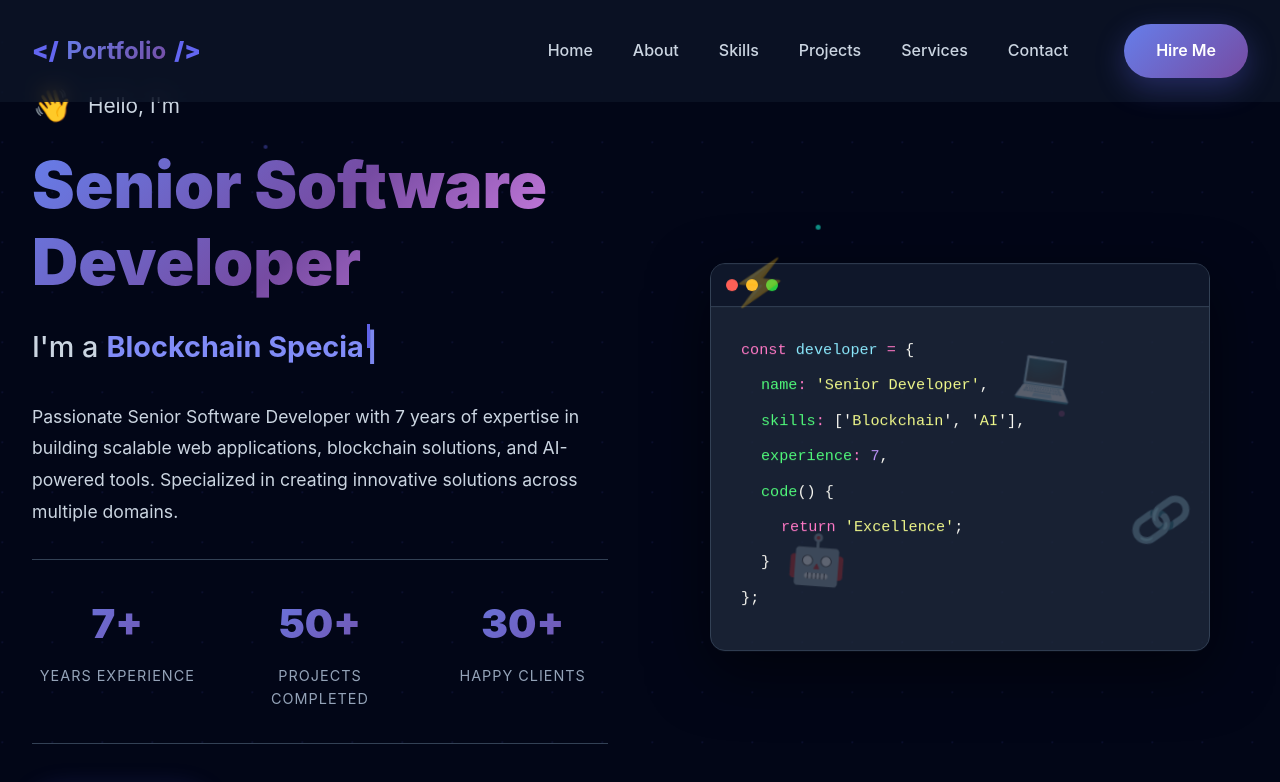
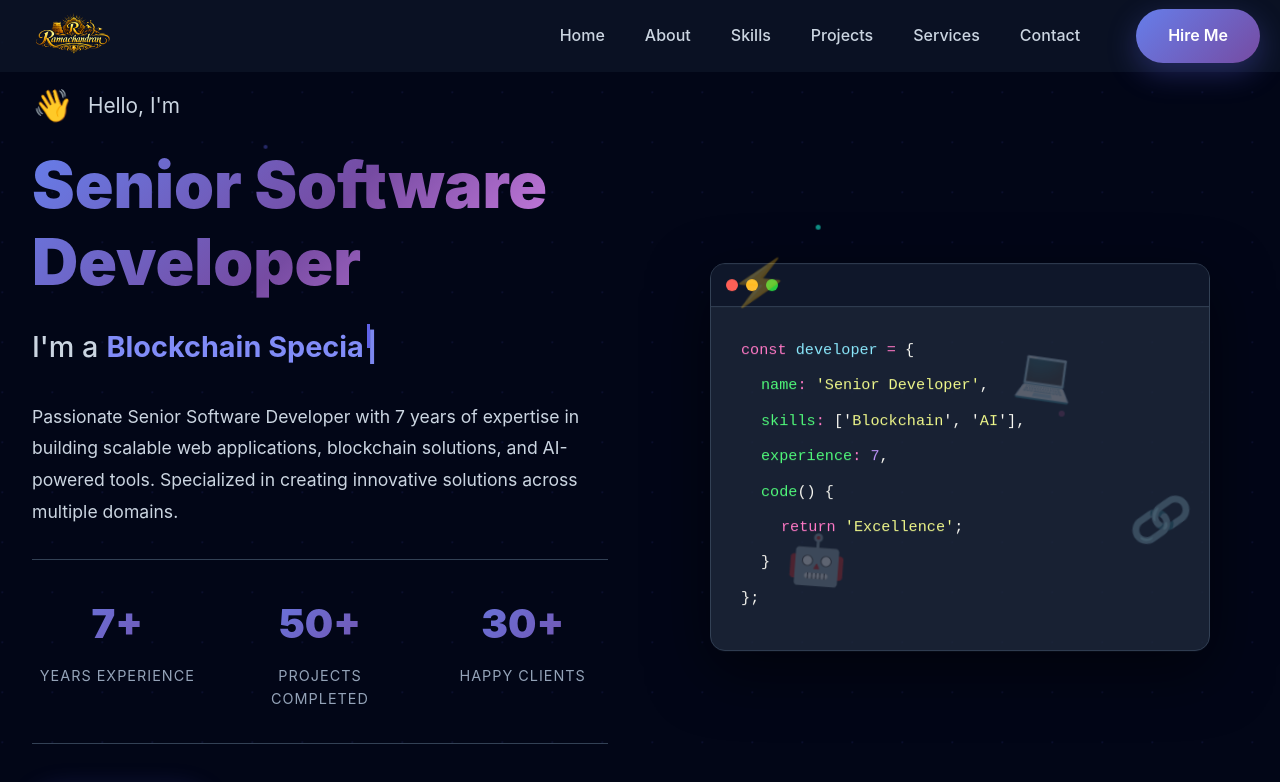
Before and after one commit to Ramachandran-tech-707/portfolio, a Next.js app: page / in a window 1280 px wide. Shown: the top 782 px of the page. Built offline with nearby package versions, Linux system fonts and the light colour scheme.

Commit message:
changed profile logo images

```diff
--- a/src/components/Footer.jsx
+++ b/src/components/Footer.jsx
@@ -1,5 +1,6 @@
 'use client';
 
+import Image from 'next/image';
 import styles from '../styles/Footer.module.css';
 import { personalInfo } from '../data/portfolio-data';
 
@@ -15,11 +16,17 @@ export default function Footer() {
             <div className="container">
                 <div className={styles.footerContent}>
                     <div className={styles.footerSection}>
+
                         <div className={styles.footerBrand}>
-                            <span className={styles.brandIcon}>{'</'}</span>
-                            <span className={styles.brandText}>Portfolio</span>
-                            <span className={styles.brandIcon}>{' />'}</span>
+                            <Image
+                                src="/images/logo.png"
+                                alt="Portfolio Logo"
+                                width={160}
+                                height={45}
+                                className={styles.footerLogo}
+                            />
                         </div>
+
                         <p className={styles.footerDescription}>
                             Building innovative solutions with cutting-edge technology.
                             Specialized in blockchain, AI, and full-stack development.
--- a/src/components/Navigation.jsx
+++ b/src/components/Navigation.jsx
@@ -1,7 +1,10 @@
 'use client';
 
 import { useState, useEffect } from 'react';
+
 import Link from 'next/link';
+import Image from 'next/image';
+
 import styles from '../styles/Navigation.module.css';
 
 export default function Navigation() {
@@ -33,11 +36,15 @@ export default function Navigation() {
     return (
         <nav className={`${styles.navbar} ${isScrolled ? styles.scrolled : ''}`}>
             <div className={`container ${styles.navContainer}`}>
-                <Link href="/" className={styles.logo}>
-                    <span className={styles.logoIcon}>{'</'}</span>
-                    <span className={styles.logoText}>Portfolio</span>
-                    <span className={styles.logoIcon}>{' />'}</span>
-                </Link>
+
+                <Image
+                    src="/images/logo.png"
+                    alt="Portfolio Logo"
+                    width={160}
+                    height={40}
+                    className={styles.logoImage}
+                    priority
+                />
 
                 <div className={`${styles.navLinks} ${isMobileMenuOpen ? styles.active : ''}`}>
                     {navLinks.map((link, index) => (
--- a/src/styles/Footer.module.css
+++ b/src/styles/Footer.module.css
@@ -33,9 +33,17 @@
 .footerBrand {
   display: flex;
   align-items: center;
-  font-size: 1.5rem;
-  font-weight: 700;
-  margin-bottom: 0.5rem;
+}
+
+.footerLogo {
+  height: 130px;
+  width: 250px;
+  transition: transform 0.3s ease, opacity 0.3s ease;
+}
+
+.footerLogo:hover {
+  transform: scale(1.05);
+  opacity: 0.9;
 }
 
 .brandIcon {
@@ -228,4 +236,8 @@
   .copyright {
     text-align: center;
   }
+
+  .footerLogo {
+    max-height: 38px;
+  }
 }
--- a/src/styles/Navigation.module.css
+++ b/src/styles/Navigation.module.css
@@ -1,54 +1,66 @@
+/* =========================
+   NAVBAR ROOT
+========================= */
+
 .navbar {
   position: fixed;
   top: 0;
   left: 0;
   right: 0;
   z-index: 1000;
-  padding: 1.5rem 0;
-  transition: all 0.3s ease;
+
+  height: 72px; /* 🔒 LOCKED HEIGHT */
   background: rgba(15, 23, 42, 0.7);
   backdrop-filter: blur(10px);
+
+  transition: background 0.3s ease, box-shadow 0.3s ease;
 }
 
+/* Scroll state – NO height change */
 .navbar.scrolled {
-  padding: 1rem 0;
   background: rgba(15, 23, 42, 0.95);
   box-shadow: 0 10px 30px rgba(0, 0, 0, 0.3);
 }
 
+/* =========================
+   NAV CONTAINER
+========================= */
+
 .navContainer {
+  height: 100%;
   display: flex;
+  align-items: center;
   justify-content: space-between;
-  align-items: center;
+
+  padding: 0 1.25rem; /* horizontal padding only */
 }
+
+/* =========================
+   LOGO
+========================= */
 
 .logo {
   display: flex;
   align-items: center;
-  font-size: 1.5rem;
-  font-weight: 700;
+  height: 40px; /* logo control */
   text-decoration: none;
-  color: var(--text-primary);
-  transition: all 0.3s ease;
 }
 
-.logo:hover {
+.logoImage {
+  height: 100%;
+  width: auto;
+  max-width: 160px;
+  object-fit: contain;
+  transition: transform 0.3s ease;
+}
+
+.logo:hover .logoImage {
   transform: scale(1.05);
 }
 
-.logoIcon {
-  color: var(--primary-color);
-  font-weight: 900;
-  animation: pulse 2s ease-in-out infinite;
-}
-
-.logoText {
-  margin: 0 0.5rem;
-  background: var(--gradient-1);
-  -webkit-background-clip: text;
-  -webkit-text-fill-color: transparent;
-  background-clip: text;
-}
+/* =========================
+   NAV LINKS (DESKTOP)
+========================= */
 
 .navLinks {
   display: flex;
@@ -97,11 +109,19 @@
   width: 100%;
 }
 
+/* =========================
+   CTA BUTTON
+========================= */
+
 .ctaBtn {
   margin-left: 1rem;
   animation: fadeInDown 0.6s ease-out 0.6s forwards;
   opacity: 0;
 }
+
+/* =========================
+   HAMBURGER
+========================= */
 
 .hamburger {
   display: none;
@@ -134,7 +154,23 @@
   transform: rotate(-45deg) translate(8px, -8px);
 }
 
+/* =========================
+   MOBILE MENU
+========================= */
+
 @media (max-width: 768px) {
+  .navbar {
+    height: 64px;
+  }
+
+  .logo {
+    height: 34px;
+  }
+
+  .logoImage {
+    max-width: 130px;
+  }
+
   .hamburger {
     display: flex;
   }
@@ -146,12 +182,17 @@
     height: 100vh;
     width: 70%;
     max-width: 400px;
+
     background: rgba(30, 41, 59, 0.98);
     backdrop-filter: blur(20px);
+
     flex-direction: column;
     justify-content: center;
+    gap: 2rem;
+
     padding: 2rem;
     transition: right 0.4s ease;
+
     box-shadow: -10px 0 30px rgba(0, 0, 0, 0.5);
   }
 
```
Also changed, not shown: public/images/logo.png (added).
